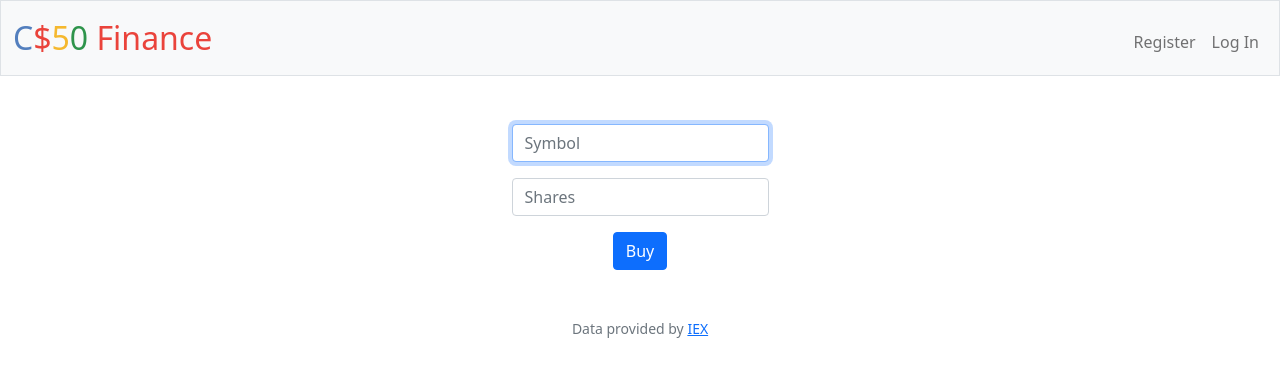
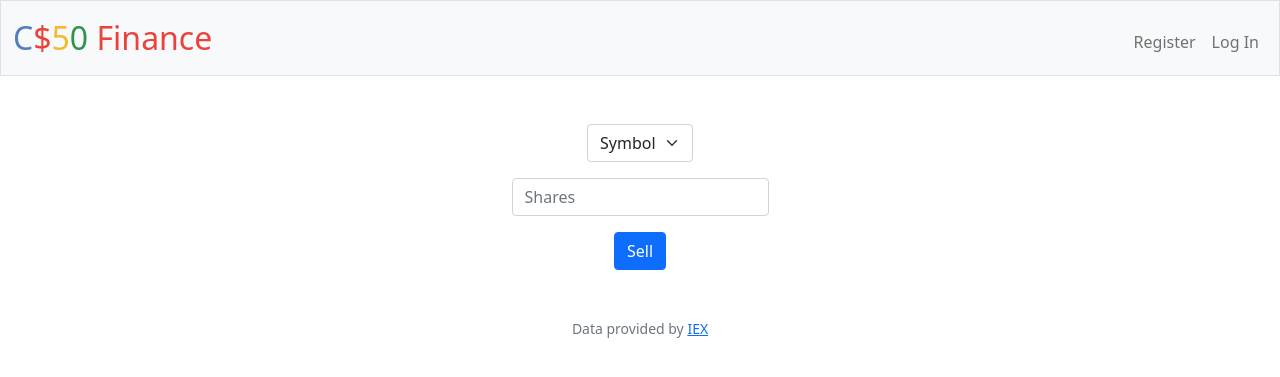
Before and after one commit to aliocantinea/CS50, a Flask app: template finance/templates/sell.html in a window 1280 px wide. Shown: the top 377 px of the page. Run offline with Flask 2, Linux system fonts and the light colour scheme; the template is opened without the code that fills it, so the values that code supplies are empty; some libraries are stand-ins or nearby versions.

Commit message:
Tue, Dec 27, 2022, 2:22 AM +00:00

```diff
--- a/finance/app.py
+++ b/finance/app.py
@@ -257,4 +257,4 @@ def register():
 @login_required
 def sell():
     """Sell shares of stock"""
-    return apology("TODO")
+    return render_template("sell")
--- a/finance/templates/sell.html
+++ b/finance/templates/sell.html
@@ -6,16 +6,20 @@
 
 {% block main %}
 
-    <div class="container-fluid text-center">
-        <form action="/buy" method="post">
-            <div class="mb-3">
-                <input autocomplete="off" autofocus class="form-control mx-auto w-auto" id="symbol" name="symbol" placeholder="Symbol" type="text" required>
-            </div>
-            <div class="mb-3">
-                <input autocomplete="off" class="form-control mx-auto w-auto" min="1" name="shares" placeholder="Shares" type="number">
-            </div>
-            <button class="btn btn-primary" type="submit">Buy</button>
-        </form>
-    </div>
+    <form action="/sell" method="post">
+        <div class="mb-3">
+            <select class="form-select mx-auto w-auto" name="symbol">
+                <option disabled="" selected="">Symbol</option>
 
+                    <option value="NFLX">NFLX</option>
+
+                    <option value="SCL">SCL</option>
+
+            </select>
+        </div>
+        <div class="mb-3">
+            <input autocomplete="off" class="form-control mx-auto w-auto" min="0" name="shares" placeholder="Shares" type="number">
+        </div>
+        <button class="btn btn-primary" type="submit">Sell</button>
+    </form>
 {% endblock %}
```
